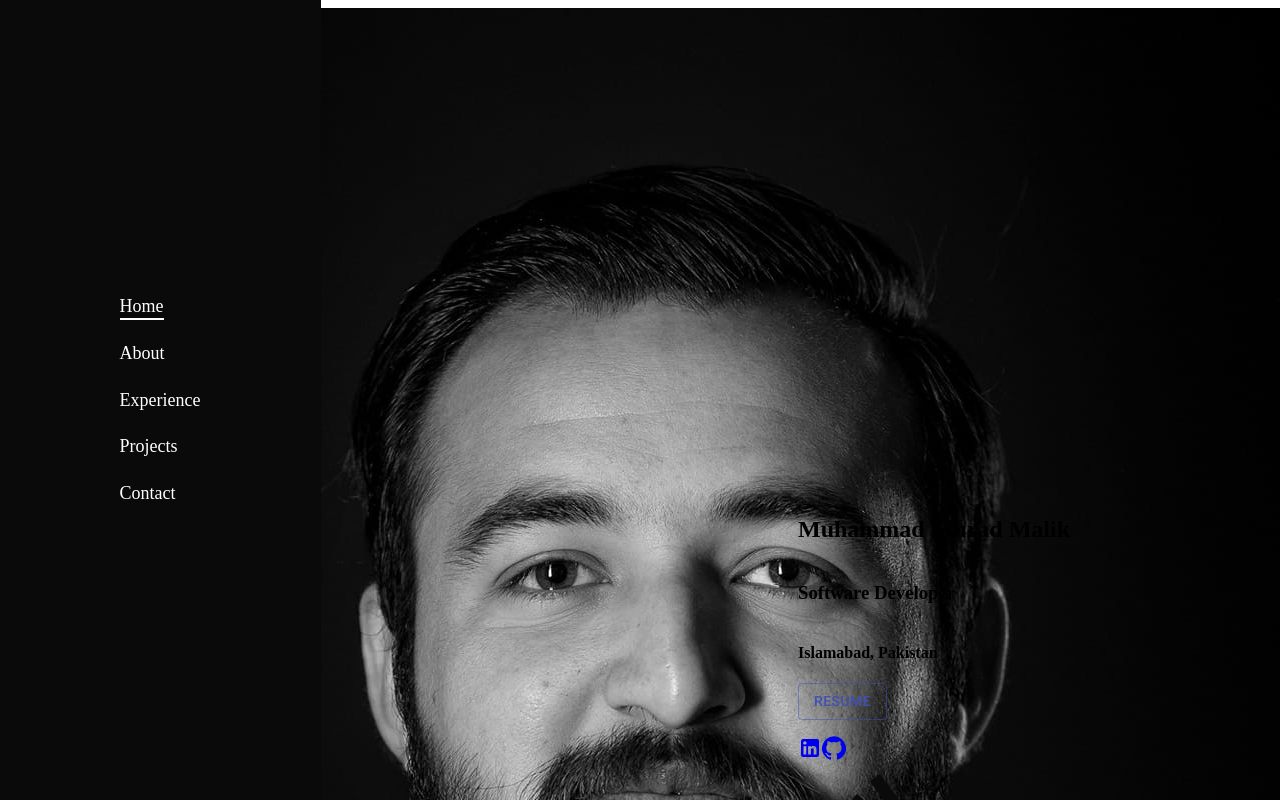
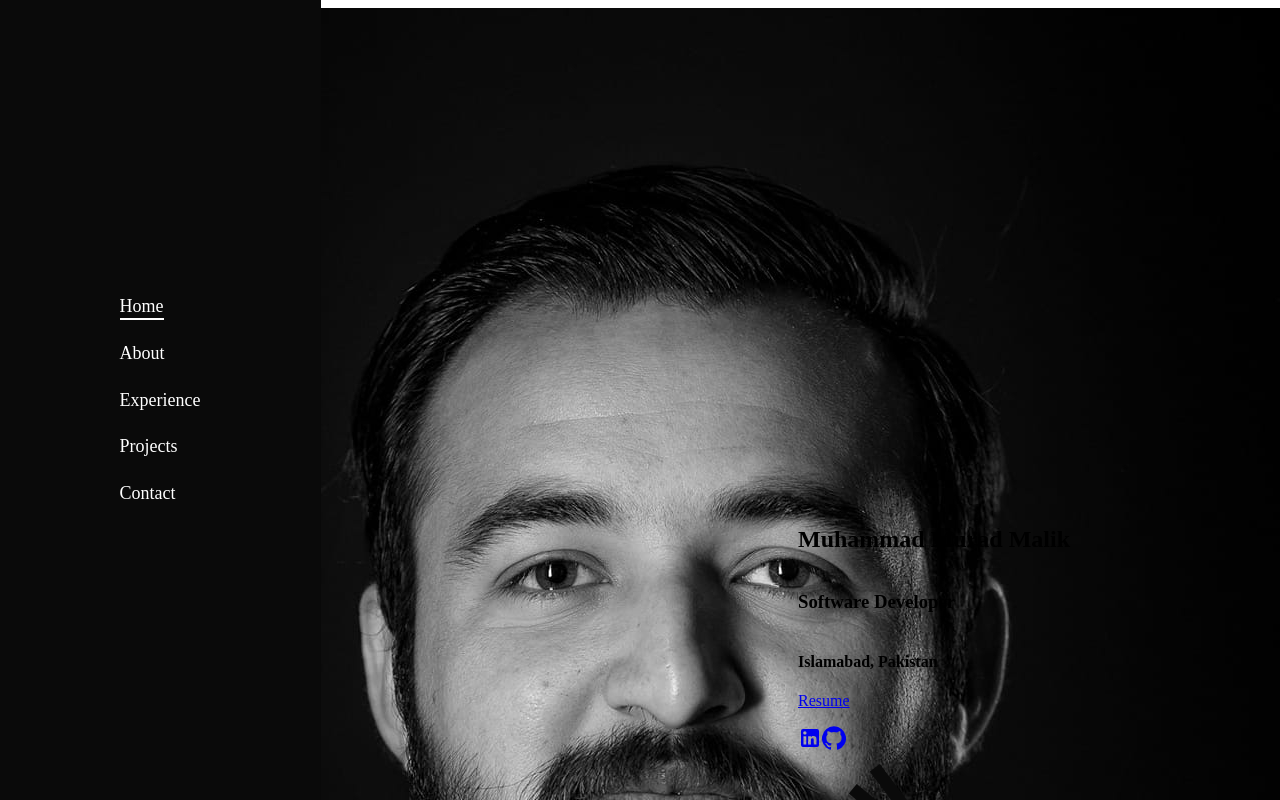
Before and after one commit to muradmalik777/murad, a React (Create React App) app: page / in a window 1280 px wide. Shown: the top 800 px of the page. Built offline with nearby package versions, Linux system fonts and the light colour scheme; the HTML template or start-up script is replaced by a standard one.

Commit message:
new changes

```diff
--- a/src/assets/scss/home.scss
+++ b/src/assets/scss/home.scss
@@ -24,7 +24,9 @@
             border-color: $white;
             color: $white;
             background: $dark-side;
-            padding: .5rem 1.5rem;
+            padding: .75rem 1.5rem;
+            text-decoration: none;
+            border-radius: 5px;
 
             &:hover{
                 color: $white;
--- a/src/pages/Home.js
+++ b/src/pages/Home.js
@@ -10,10 +10,6 @@ import TwitterIcon from '@material-ui/icons/Twitter';
 
 const Home = () => {
 
-    const showResume = () => {
-        window.location.replace('https://drive.google.com/file/d/1L-t8pJ6OGCnc3q12NtG8Hwj90Tp52cfQ/view?usp=sharing')
-    }
-
     return (
         <Grid container className="home" direction="row" justify="center">
             <Grid item xs={12} sm={12} md={6} lg={5} container direction="row" justify="center" alignItems="center">
@@ -23,7 +19,7 @@ const Home = () => {
                 <h2 className="name">Muhammad Murad Malik</h2>
                 <h3 className="degree">Software Developer</h3>
                 <h4 className="city">Islamabad, Pakistan</h4>
-                <Button onClick={showResume} variant="outlined" color="primary" size="medium" className="resume-btn">Resume</Button>
+                <a href="https://drive.google.com/open?id=1fsS2OgVfQHwFwB3fAuW9QkJSl5lkvsko" target="_blank" className="resume-btn">Resume</a>
                 <Box mt={2} className="box">
                     <a href="https://www.linkedin.com/in/murad-malik-13731ab6/"><LinkedInIcon className="social-icon" /></a>
                     <a href="https://github.com/muradmalik777"><GitHubIcon className="social-icon" /></a>
```
